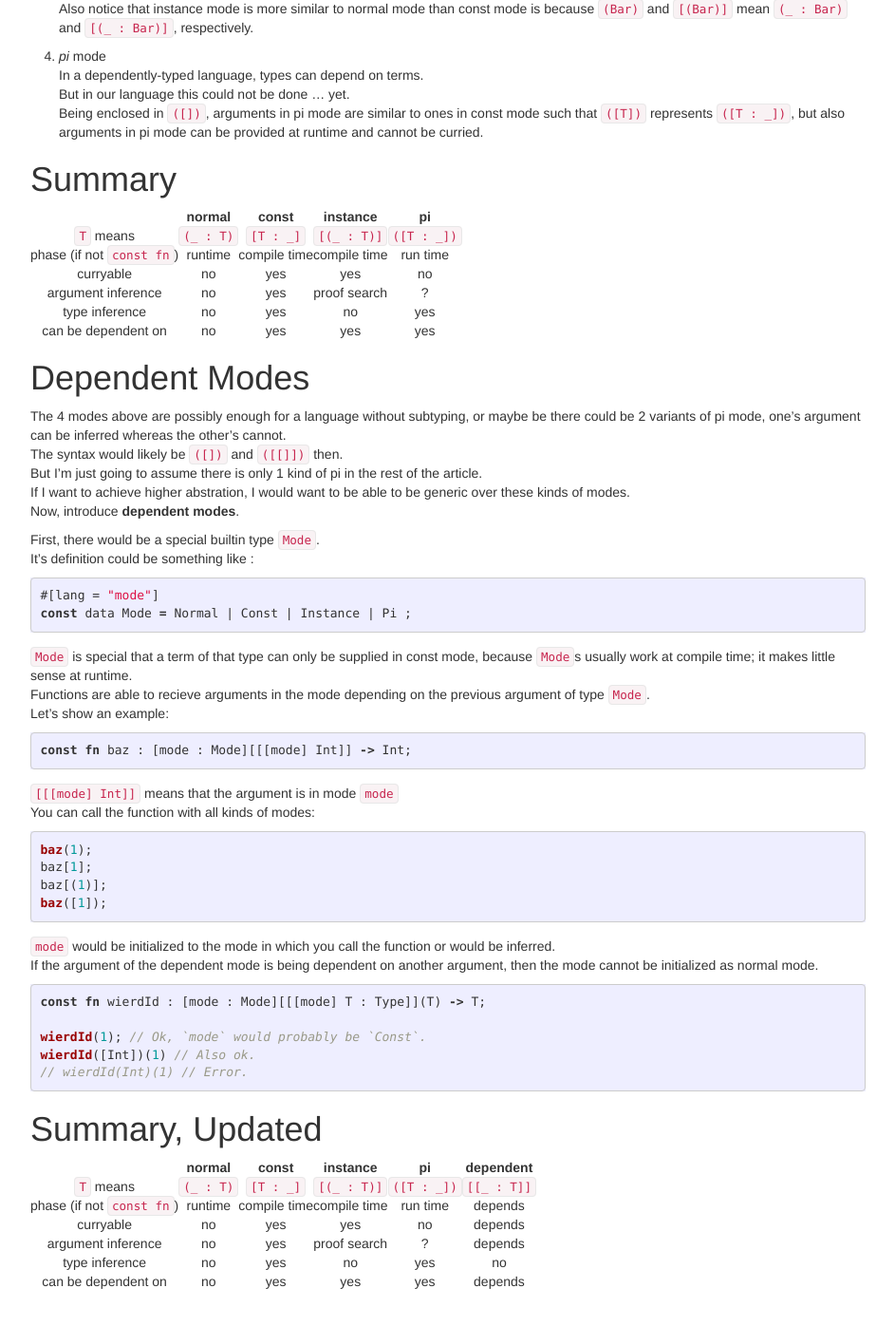
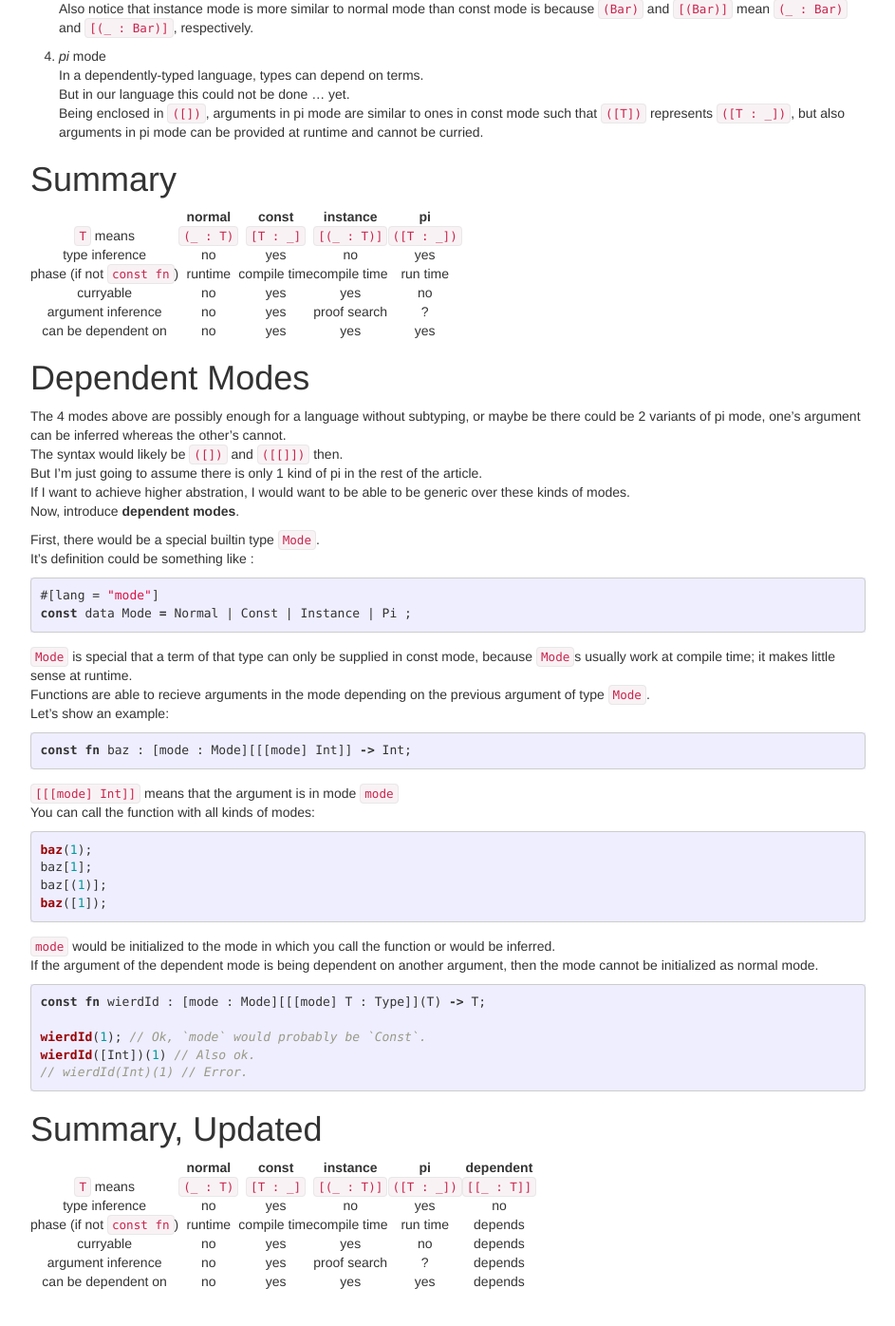
Before and after one commit to AndyShiue/AndyShiue.github.io, a Jekyll site: the page built from _posts/2016-05-01-modes.md, in a window 1280 px wide and 1400 px high, scrolled down 3532 px. Shown: the top 1396 px of the window at 95% size, without its empty margins (168-1111 px from the left). Built offline with Jekyll 4.4.1, drawn with Linux system fonts in a browser that asks for light colours; comment, search, counter and statistics services are not loaded.

Commit message:
Update article

```diff
--- a/_posts/2016-05-01-modes.md
+++ b/_posts/2016-05-01-modes.md
@@ -199,10 +199,10 @@ In fact, I'm going to use only 2 kinds of delimiters, `()` and `[]`, preserving
 |                           | normal    | const        | instance     | pi          |
 |:-------------------------:|:---------:|:------------:|:------------:|:-----------:|
 | `T` means                 | `(_ : T)` | `[T : _]`    | `[(_ : T)]`  | `([T : _])` |
+| type inference            | no        | yes          | no           | yes         |
 | phase (if not `const fn`) | runtime   | compile time | compile time | run time    |
 | curryable                 | no        | yes          | yes          | no          |
 | argument inference        | no        | yes          | proof search | ?           |
-| type inference            | no        | yes          | no           | yes         |
 | can be dependent on       | no        | yes          | yes          | yes         |
 
 # Dependent Modes
@@ -255,8 +255,8 @@ wierdId([Int])(1) // Also ok.
 |                           | normal    | const        | instance     | pi          | dependent   |
 |:-------------------------:|:---------:|:------------:|:------------:|:-----------:|:-----------:|
 | `T` means                 | `(_ : T)` | `[T : _]`    | `[(_ : T)]`  | `([T : _])` | `[[_ : T]]` |
+| type inference            | no        | yes          | no           | yes         | no          |
 | phase (if not `const fn`) | runtime   | compile time | compile time | run time    | depends     |
 | curryable                 | no        | yes          | yes          | no          | depends     |
 | argument inference        | no        | yes          | proof search | ?           | depends     |
-| type inference            | no        | yes          | no           | yes         | no          |
 | can be dependent on       | no        | yes          | yes          | yes         | depends     |
```
